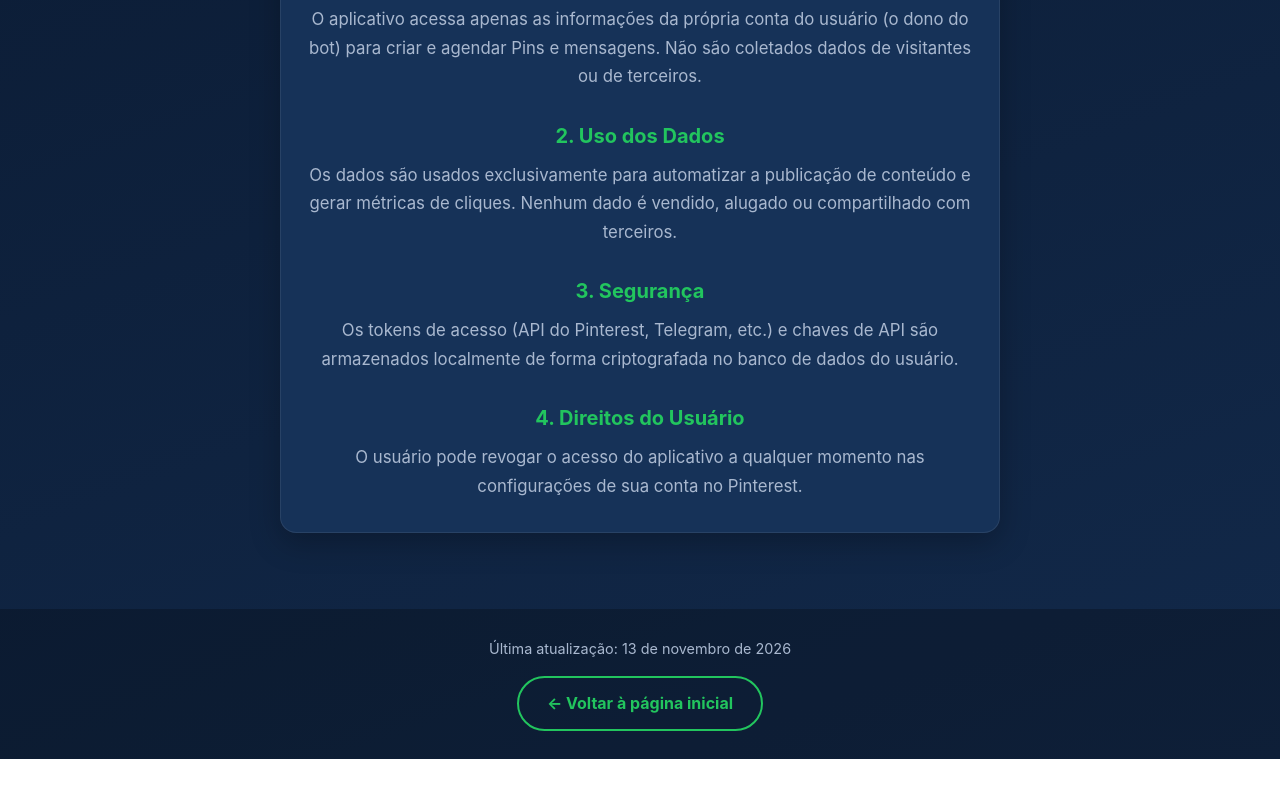
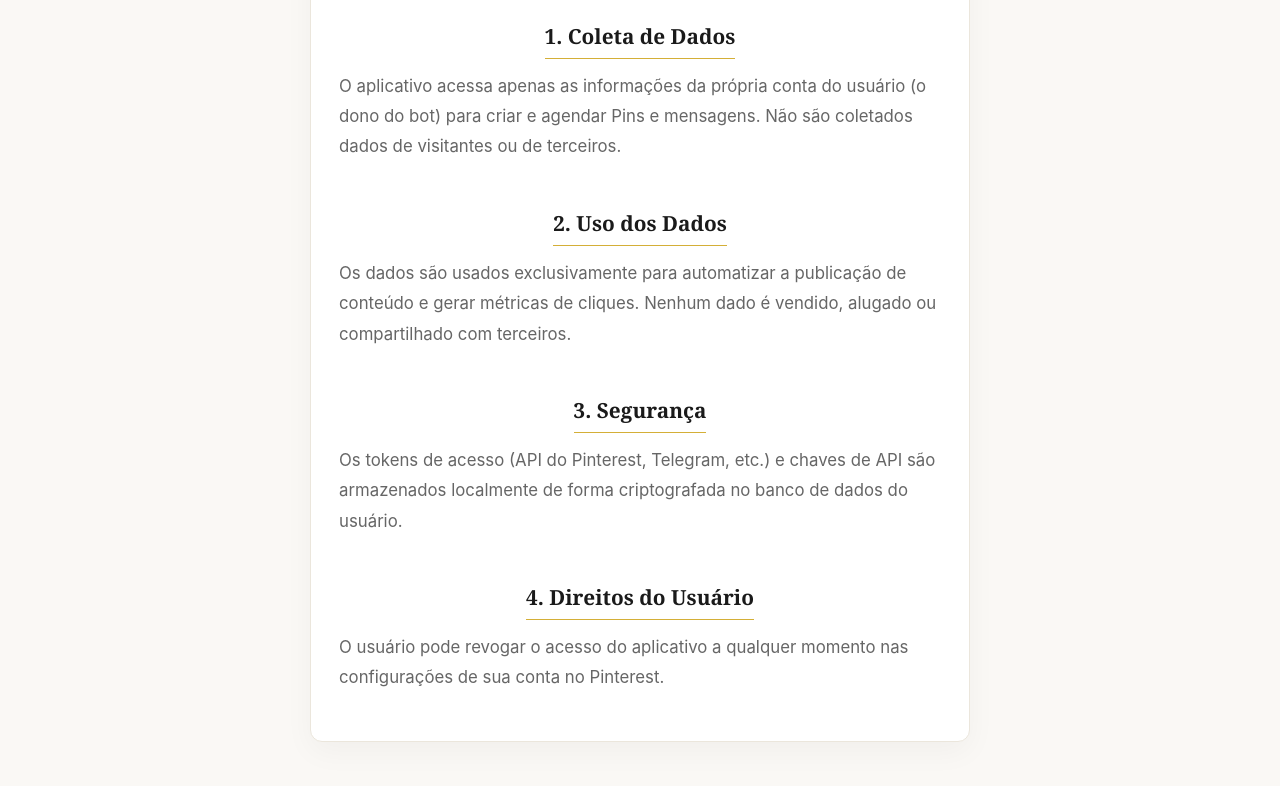
Before and after one commit to soluz-hub/site-achadinhossoluz, a plain HTML site: page privacy.html in a window 1280 px wide. Shown: the part 354-1140 px from the top of the page. Before the commit the page ends 1113 px from the top, so only its background shows below. Drawn offline with Linux system fonts and the light colour scheme.

Commit message:
Update style.css

```diff
--- a/style.css
+++ b/style.css
@@ -1,20 +1,17 @@
 :root {
-  --bg: #0b1b33;
-  --bg-soft: #12294a;
-  --card: #163258;
-  --text: #e8eef7;
-  --muted: #a9b8cf;
-  --accent: #22c55e;
-  --accent-hover: #16a34a;
+  --bg: #FAF8F5;          /* Fundo creme/off-white */
+  --card: #FFFFFF;        /* Cartões brancos */
+  --text: #1A1A1A;        /* Texto quase preto */
+  --muted: #666666;       /* Texto secundário cinza */
+  --accent: #D4AF37;      /* Dourado da coroa */
+  --accent-hover: #B5952F;/* Dourado escuro para o hover */
 }
 
 * { box-sizing: border-box; margin: 0; padding: 0; }
 
-html { scroll-behavior: smooth; }
-
 body {
-  font-family: -apple-system, BlinkMacSystemFont, "Segoe UI", Roboto, Helvetica, Arial, sans-serif;
-  background: linear-gradient(160deg, var(--bg) 0%, var(--bg-soft) 100%);
+  font-family: "Georgia", serif; /* Fonte clássica para combinar com o logo */
+  background-color: var(--bg);
   color: var(--text);
   line-height: 1.7;
   min-height: 100vh;
@@ -26,95 +23,112 @@ body {
 main {
   flex: 1;
   width: 100%;
-  max-width: 760px;
+  max-width: 700px;
   margin: 0 auto;
-  padding: 64px 20px 40px;
+  padding: 60px 20px 40px;
+}
+
+/* Espaço para o Logotipo */
+.logo-container {
+  margin-bottom: 24px;
+}
+.logo-container img {
+  max-width: 160px;
+  border-radius: 50%;
+  border: 3px solid var(--accent);
+  box-shadow: 0 8px 24px rgba(0,0,0,0.08);
 }
 
 h1 {
-  font-size: clamp(2rem, 6vw, 3.2rem);
-  line-height: 1.2;
+  font-family: "Georgia", serif;
+  font-size: clamp(2rem, 6vw, 3rem);
   margin-bottom: 12px;
+  color: var(--text);
 }
 
-h1 span { color: var(--accent); }
-
 .subtitle {
-  font-size: clamp(1.05rem, 3vw, 1.35rem);
-  color: var(--accent);
-  font-weight: 600;
-  margin-bottom: 32px;
+  font-family: -apple-system, BlinkMacSystemFont, "Segoe UI", sans-serif;
+  font-size: clamp(1rem, 3vw, 1.2rem);
+  color: var(--muted);
+  font-weight: normal;
+  letter-spacing: 1px;
+  text-transform: uppercase;
+  margin-bottom: 36px;
 }
 
 .card {
   background: var(--card);
-  border: 1px solid rgba(255, 255, 255, 0.08);
-  border-radius: 16px;
-  padding: 28px 24px;
-  box-shadow: 0 10px 30px rgba(0, 0, 0, 0.25);
-  margin-bottom: 36px;
+  border: 1px solid #EBE6DC;
+  border-radius: 12px;
+  padding: 32px 28px;
+  box-shadow: 0 10px 30px rgba(0, 0, 0, 0.04);
+  margin-bottom: 40px;
 }
 
-.card p { color: var(--muted); font-size: 1.05rem; }
+.card p {
+  font-family: -apple-system, BlinkMacSystemFont, "Segoe UI", sans-serif;
+  color: var(--muted);
+  font-size: 1.05rem;
+  line-height: 1.8;
+}
 
 .btn {
   display: inline-block;
-  background: var(--accent);
-  color: #06210f;
-  font-weight: 700;
-  font-size: 1.1rem;
+  background: var(--text);
+  color: var(--bg);
+  font-family: -apple-system, BlinkMacSystemFont, "Segoe UI", sans-serif;
+  font-weight: 600;
+  font-size: 1rem;
   text-decoration: none;
-  padding: 16px 36px;
-  border-radius: 999px;
-  box-shadow: 0 8px 20px rgba(34, 197, 94, 0.35);
-  transition: transform 0.2s, background 0.2s;
+  padding: 16px 40px;
+  border-radius: 4px; /* Bordas mais retas, estilo chique */
+  transition: background 0.3s;
 }
 
 .btn:hover, .btn:focus {
-  background: var(--accent-hover);
-  transform: translateY(-2px);
+  background: var(--accent);
+  color: var(--text);
 }
 
 .btn-outline {
   background: transparent;
-  color: var(--accent);
-  border: 2px solid var(--accent);
-  box-shadow: none;
+  color: var(--text);
+  border: 1px solid var(--text);
 }
 
-.btn-outline:hover, .btn-outline:focus {
-  background: var(--accent);
-  color: #06210f;
+.btn-outline:hover {
+  background: var(--text);
+  color: var(--bg);
 }
 
-/* Política de privacidade */
 .policy h2 {
-  color: var(--accent);
-  font-size: 1.25rem;
-  margin: 28px 0 8px;
+  font-family: "Georgia", serif;
+  color: var(--text);
+  font-size: 1.3rem;
+  border-bottom: 1px solid var(--accent);
+  display: inline-block;
+  margin: 28px 0 12px;
+  padding-bottom: 4px;
 }
 
-.policy .card { padding: 32px 24px; }
-.policy .intro { margin-bottom: 8px; }
+.policy p {
+  text-align: left;
+  margin-bottom: 16px;
+}
 
 footer {
-  padding: 28px 20px;
-  background: rgba(0, 0, 0, 0.25);
+  padding: 30px 20px;
+  background: #F0ECE1;
   color: var(--muted);
-  font-size: 0.9rem;
+  font-family: -apple-system, BlinkMacSystemFont, "Segoe UI", sans-serif;
+  font-size: 0.85rem;
 }
 
 footer a {
-  color: var(--accent);
+  color: var(--text);
   text-decoration: none;
   font-weight: 600;
+  border-bottom: 1px solid var(--accent);
 }
 
-footer a:hover { text-decoration: underline; }
-
-footer .btn { margin-top: 14px; font-size: 1rem; padding: 12px 28px; }
-
-@media (max-width: 480px) {
-  main { padding-top: 44px; }
-  .btn { width: 100%; }
-}
+footer a:hover { color: var(--accent-hover); }
```
